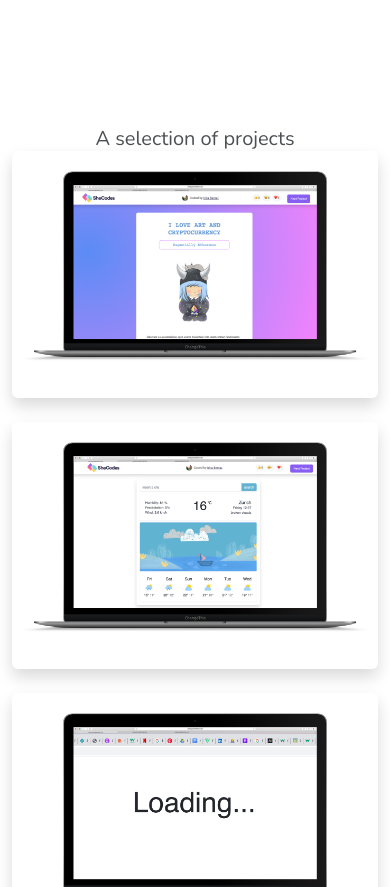
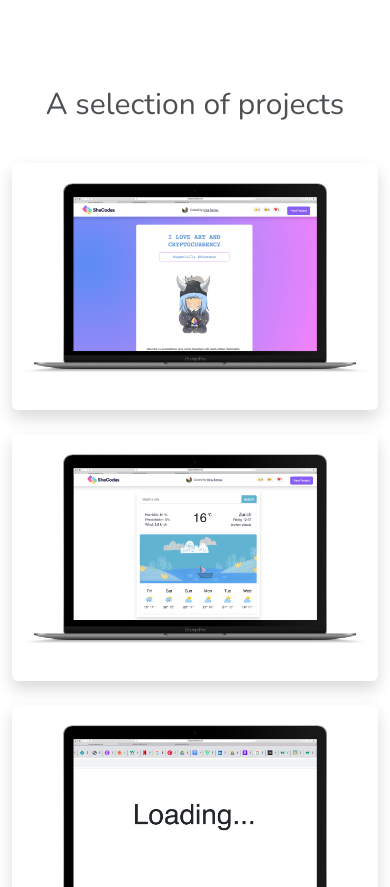
Before and after one commit to irinooky/my-website, a plain HTML site: page about.html in a window 390 px wide. Shown: the part 864-1751 px from the top of the page. Drawn offline with nearby package versions, Linux system fonts and the light colour scheme; a web font is replaced by a local one.

Commit message:
fixed the h3 from About page

```diff
--- a/about.html
+++ b/about.html
@@ -112,9 +112,8 @@
         </div>
       </div>
     </div>
-
+    <h3 id="projects-heading">A selection of projects</h3>
     <div class="container" id="works-container">
-      <h3>A selection of projects</h3>
       <div class="row">
         <div class="col-sm-4">
           <img
--- a/style.css
+++ b/style.css
@@ -39,12 +39,17 @@ h2 {
   font-family: "Nunito", sans-serif;
   font-weight: 700;
 }
+#projects-heading {
+  margin-top: 250px;
+  margin-bottom: 100px;
+  font-size: 30px;
+}
 
 h3 {
   font-size: 24px;
   opacity: 0.8;
   font-family: "Nunito", sans-serif;
-  margin: 0 15px;
+  margin: 20px 15px;
   font-weight: 400;
 }
 .footer-title {
@@ -103,13 +108,13 @@ p {
 .email-link {
   display: flex;
   justify-content: center;
-  color: var(--primary-color);
+  color: #9182ea;
   font-size: 28px;
   text-decoration: none;
 }
 
 .email-link:hover {
-  text-decoration: underline;
+  color: #585089;
 }
 #crypto-link,
 #weather-link,
@@ -178,7 +183,7 @@ p {
   margin: 0;
 }
 
-@media (max-width: 480px) {
+@media (max-width: 900px) {
   h1 {
     font-size: 40px;
     margin: 10px 0;
@@ -213,4 +218,7 @@ p {
   #about-me-title {
     font-size: 40px;
   }
+  #projects-heading {
+    margin: 0;
+  }
 }
```
